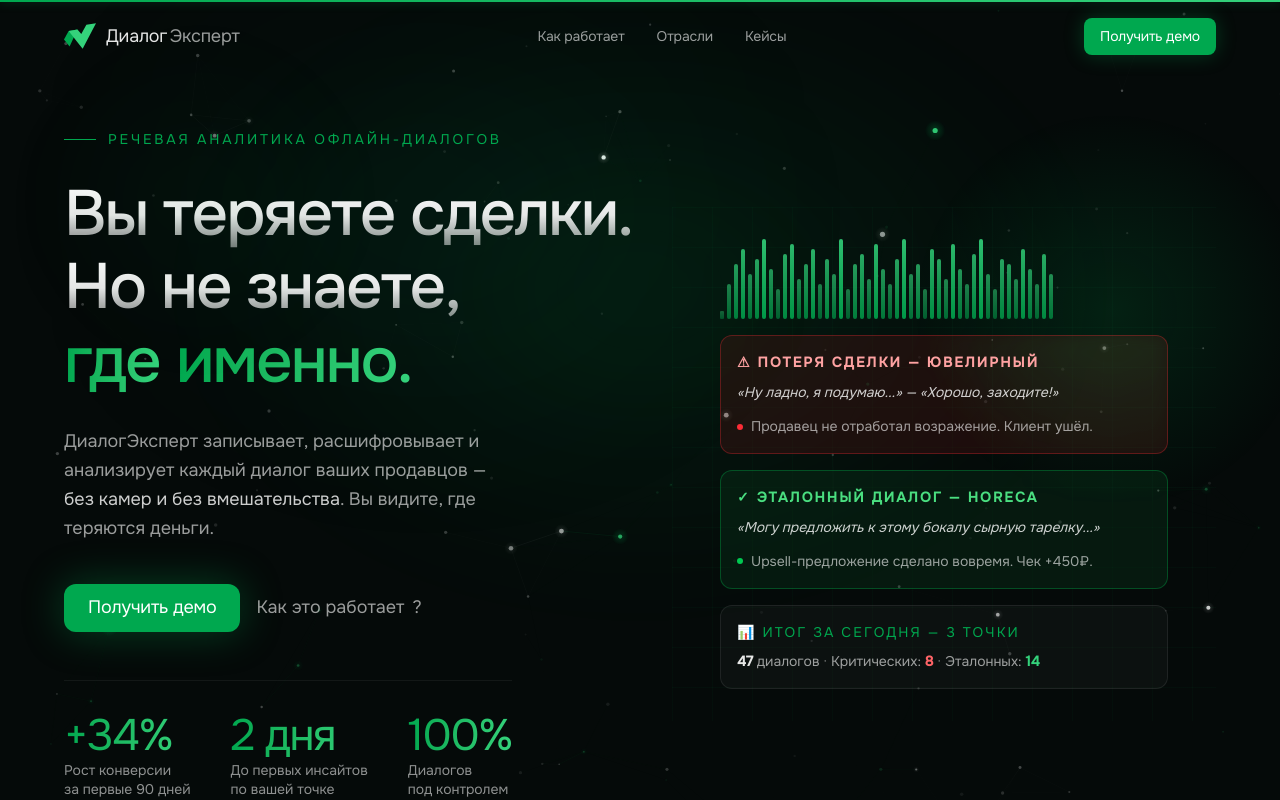
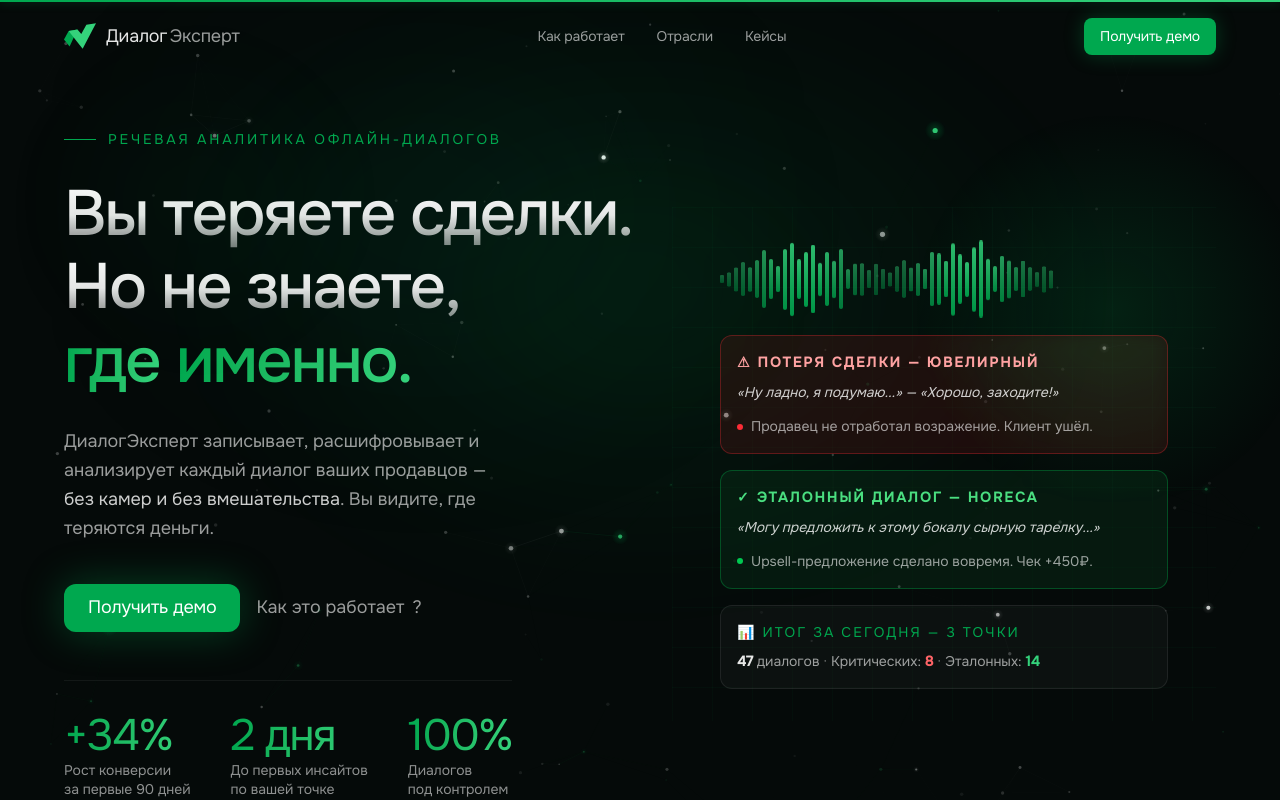
Before and after one commit to igrlebed/dialog-expert-var2, a React (Vite) app: page / in a window 1280 px wide. Shown: the top 800 px of the page. Built offline with nearby package versions, Linux system fonts and the light colour scheme.

Commit message:
Fix Waveform: vertically centered running wave effect

```diff
--- a/src/app/components/Hero.tsx
+++ b/src/app/components/Hero.tsx
@@ -58,15 +58,14 @@
       waveHeights.map((h, i) => (
         <div
           key={i}
-          className="rounded-sm animate-waveform shrink-0"
+          className="rounded-full animate-waveform shrink-0"
           style={{
             width: 4,
             height: `${h}px`,
             background:
               "linear-gradient(to top, #00A84F, #34D27B)",
-            opacity: 0.3 + (h / 80) * 0.6,
-            animationDelay: `${i * 0.06}s`,
-            transformOrigin: "bottom",
+            animationDelay: `-${i * 0.06}s`,
+            transformOrigin: "center",
             willChange: "transform, opacity",
           }}
         />
@@ -296,7 +295,7 @@
                   delay: 0.3,
                   ease: easeOut,
                 }}
-                className="flex items-end gap-[3px] h-20 mb-4"
+                className="flex items-center gap-[3px] h-20 mb-4"
               >
                 {waveformBars}
               </motion.div>
```
